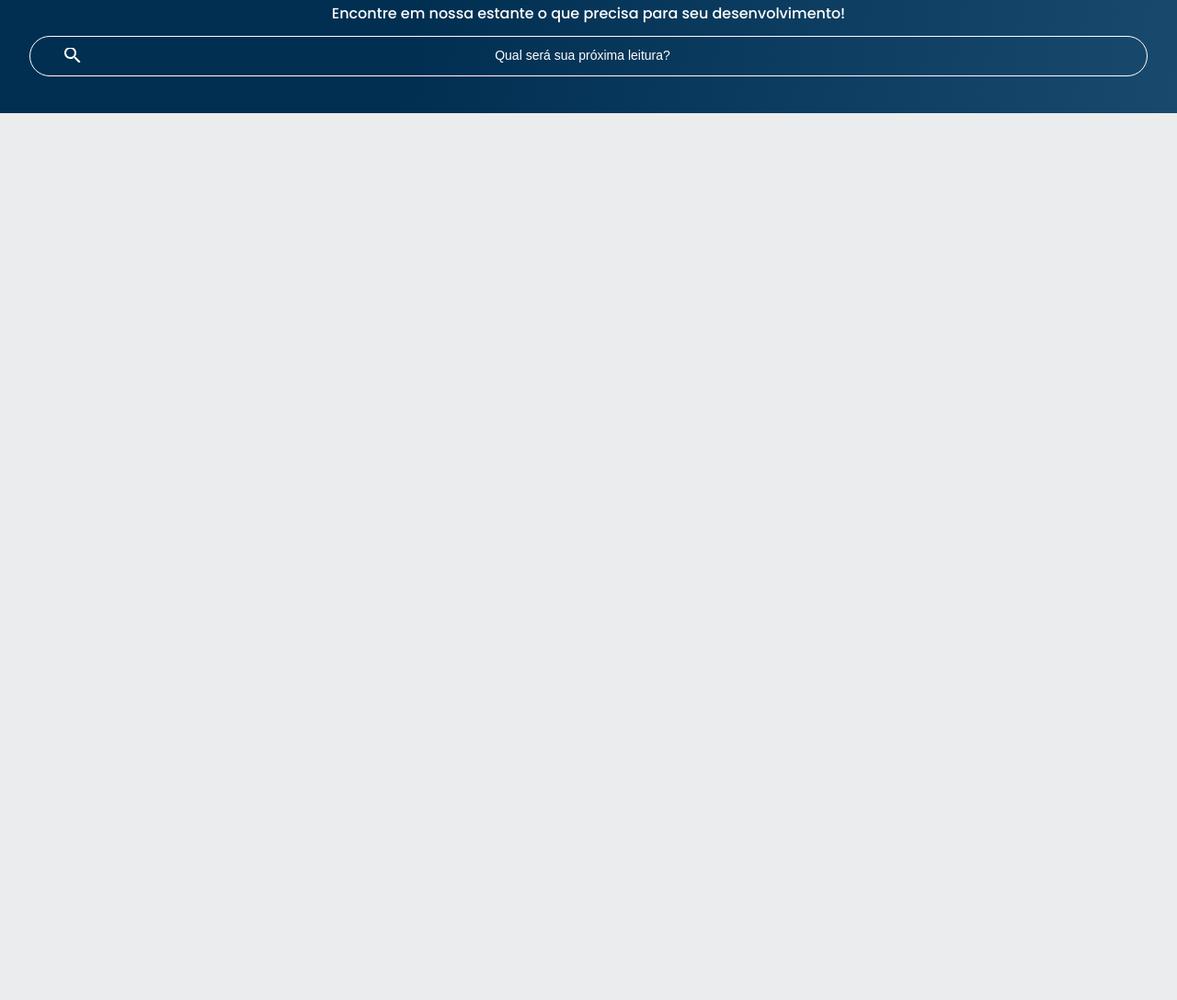
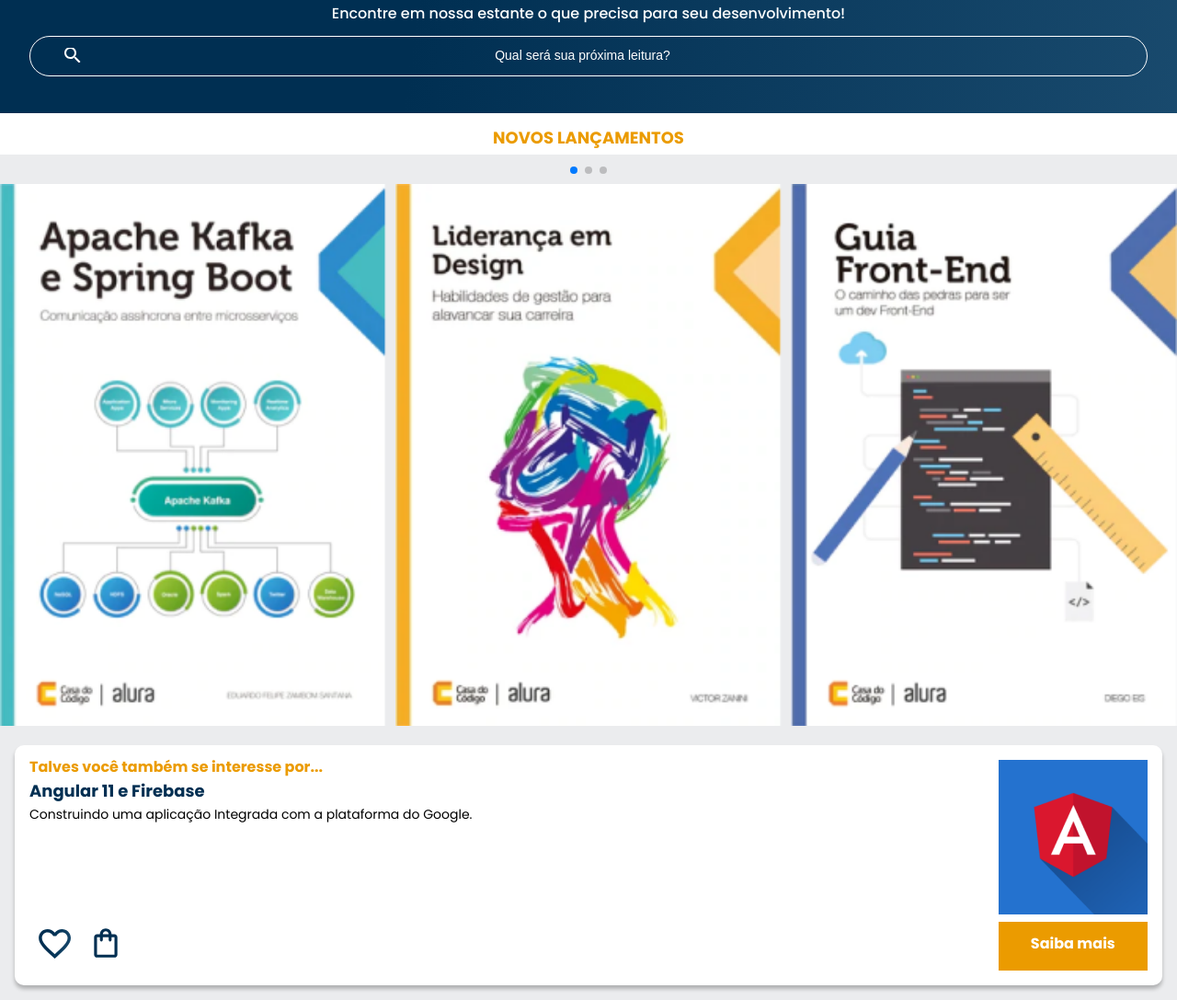
Before and after one commit to rdlopes17/alura-book-copy, a plain HTML site: page index.html in a window 1280 px wide. Shown: the part 120-1207 px from the top of the page at 92% size. Before the commit the page ends 800 px from the top, so only its background shows below. Drawn offline with nearby package versions, Linux system fonts and the light colour scheme.

Commit message:
carrosel e card

```diff
--- a/index.html
+++ b/index.html
@@ -9,10 +9,11 @@
     <link rel="preconnect" href="https://fonts.googleapis.com">
     <link rel="preconnect" href="https://fonts.gstatic.com" crossorigin>
     <link href="https://fonts.googleapis.com/css2?family=Poppins:wght@300;400;500;700&display=swap" rel="stylesheet">
+    <link rel="stylesheet" href="https://cdn.jsdelivr.net/npm/swiper@9/swiper-bundle.min.css"/>
     <link rel="stylesheet" href="styles.css">
 </head>
 <body>
-    <header class="cabecalho">
+<header class="cabecalho">
         <div class="container">
             <input type="checkbox" id="menu" class="container__botao">
             <label for="menu">
@@ -39,6 +40,65 @@
         <p class="banner__texto">Encontre em nossa estante o que precisa para seu desenvolvimento!</p>
         <input type="search" class="banner__pesquisa" placeholder="Qual será sua próxima leitura?">
     </section>
+    <section class="carrossel">
+        <h2 class="carrossel__titulo">Novos lançamentos</h2>
+        <!-- Slider main container -->
+        <div class="swiper">
+            <!-- Additional required wrapper -->
+            <!-- If we need pagination -->
+            <div class="swiper-pagination"></div>
 
+            <div class="swiper-wrapper">
+            <!-- Slides -->
+            <div class="swiper-slide"><img src="img/ApacheKafka.png" alt="Livro sobre apache kafka e spring boot do alura book"></div>
+            <div class="swiper-slide"><img src="img/Liderança.png" alt="Livro sobre liderança em desing da alura books"></div>
+            <div class="swiper-slide"><img src="img/Guia Front-end.png" alt="Livro sobre Front-end do alura books"></div>
+            <div class="swiper-slide"><img src="img/Portugol.png" alt="Livro sobre Portugol do alura books"></div>
+            <div class="swiper-slide"><img src="img/Javascript.png" alt="Livro sobre Javascript do alura books"></div>
+            </div>
+
+            <!-- If we need navigation buttons -->
+            <div class="swiper-button-prev"></div>
+            <div class="swiper-button-next"></div>
+
+            <!-- If we need scrollbar
+            <div class="swiper-scrollbar"></div> -->
+        </div>
+
+        <div class="card">
+            <!--primeira linha-->
+            <div class="card__descricao">
+                <!--primeira coluna-->
+                <div class="descricao">
+                    <h3 class="descricao__titulo">Talves você também se interesse por...</h3>
+                    <h2 class="descricao__titulo-livro">Angular 11 e Firebase</h2>
+                    <p class="descricao__texto">Construindo uma aplicação Integrada com a plataforma do Google.</p>
+                </div>
+                <!--segunda coluna-->
+                <img src="img/Angular.png" class="descricao__imagem" alt="Logo do Angular">
+                </div>
+                <!--segunda linha-->
+                <div class="card__botoes">
+                <!--primeira coluna-->
+                    <ul class="botoes">
+                        <li class="botoes__item"><img src="img/Favoritos.svg" alt="Favoritar livro"></li>
+                        <li class="botoes__item"><img src="img/Compras.svg" alt="Adicionar no carrinho"></li>
+                    </ul>
+                <!--segunda coluna-->
+                <a href="#" class="botoes__ancora">Saiba mais</a>
+                </div>
+        </div>
+    </section>
+    <script src="https://cdn.jsdelivr.net/npm/swiper@9/swiper-bundle.min.js"></script>
+    <script>
+    const swiper = new Swiper('.swiper', {
+        spaceBetween: 10,
+        slidesPerView: 3,
+        pagination: {
+            el: '.swiper-pagination',
+            type: 'bullets',
+        },
+    });
+    </script>
 </body>
 </html>
--- a/styles.css
+++ b/styles.css
@@ -1,12 +1,13 @@
 @import url("styles/header.css");
 @import url("styles/banner.css");
-
+@import url("styles/carrossel.css");
 :root {
     --cor-do-fundo:#EBECEE;
     --branco: #FFFFFF;
     --laranja:#EB9B00;
     --azul-degrade: linear-gradient(97.54deg, #002F52 35.49%, #326589 165.37%);
     --fonte-princiapal: "Poppins";
+    --azul:#002F52;
 
 }
 
--- /dev/null
+++ b/styles/carrossel.css
@@ -0,0 +1,76 @@
+.carrossel__titulo {
+    color: var(--laranja);
+    background-color: var(--branco);
+    text-align: center;
+    text-transform: uppercase;
+    font-size: 18px;
+    font-weight: 700;
+    padding: 1em 0 0.5em 0;
+}
+
+.swiper-slide img {
+    width: 100%;
+}
+
+.swiper-button-prev, .swiper-button-next {
+    display: none;
+}
+
+.swiper-pagination {
+    position: initial;
+    margin: 0.5em 0;
+}
+
+.card__descricao {
+    display: flex;
+    justify-content: space-between;
+    margin-bottom: 0.5em;
+
+}
+
+.card__botoes {
+    display: flex;
+    justify-content: space-between;
+}
+
+.botoes {
+    display: flex;
+    margin: 0;
+}
+
+.card {
+    background: var(--branco);
+    box-shadow: 0px 4px 4px rgba(0, 0, 0, 0.25);
+    border-radius: 10px;
+    margin: 1em;
+    padding: 1em;
+}
+
+.descricao__titulo {
+    color: var(--laranja);
+    font-weight: 700;
+}
+
+.descricao__titulo-livro {
+    color: var(--azul);
+    font-size: 18px;
+    font-weight: 700;
+    margin: 0.5em 0;
+
+}
+
+.descricao__texto {
+    font-size: 14px;
+}
+
+.botoes__item {
+    margin: 0 0.1em;
+}
+
+.botoes__ancora {
+    background-color: var(--laranja);
+    padding: 1em 2.2em;
+    color: var(--branco);
+    font-weight: 700;
+    text-decoration: none;
+}
```
